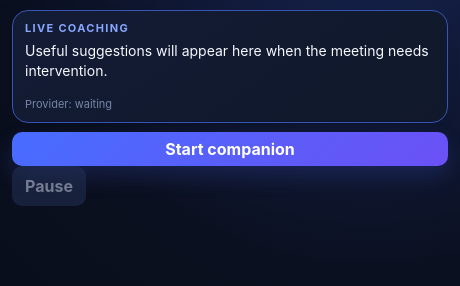
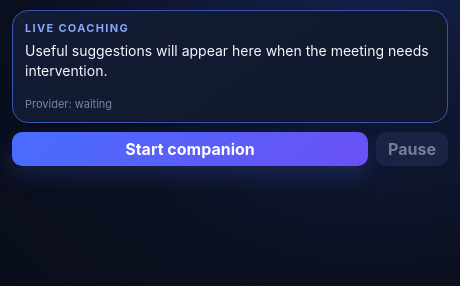
Before and after one commit to lionsgrandson/zoomComp, an Electron app: page src/renderer/index.html in a window 460 px wide. Both pictures are taken after a click on the button "Compact". Shown: the part 74-360 px from the top of the page. Drawn offline with Linux system fonts and the light colour scheme; no server answers.

Commit message:
style: layout pause control

```diff
--- a/src/renderer/styles.css
+++ b/src/renderer/styles.css
@@ -35,6 +35,9 @@ textarea { resize: vertical; min-height: 92px; }
 .check { display: flex; grid-template-columns: none; align-items: flex-start; gap: 8px; }
 .check input { width: auto; margin-top: 2px; accent-color: #6d88ff; }
 button { border: 0; border-radius: 10px; padding: 10px 13px; font-weight: 700; }
+.run-controls { display: grid; grid-template-columns: 1fr auto; gap: 8px; }
+.run-controls .primary { width: 100%; }
+.run-controls .secondary { min-width: 96px; }
 .primary { width: 100%; min-height: 48px; color: white; background: linear-gradient(135deg, #476dff, #6b51f5); box-shadow: 0 10px 22px #4b67ff2e; }
 .primary.danger { background: linear-gradient(135deg, #d7445d, #a92f47); }
 .secondary { color: #dce5ff; background: #243359; }
@@ -55,3 +58,5 @@ body.compact h1 { font-size: 18px; }
 body.compact .coach-card { padding: 10px 12px; }
 body.compact .advice { min-height: 48px; max-height: 70px; overflow: auto; font-size: 14px; margin-top: 6px; }
 body.compact .primary { min-height: 34px; padding: 7px 10px; }
+body.compact .run-controls { grid-template-columns: 1fr auto; }
+body.compact .run-controls .secondary { min-width: 72px; padding: 7px 9px; }
```
